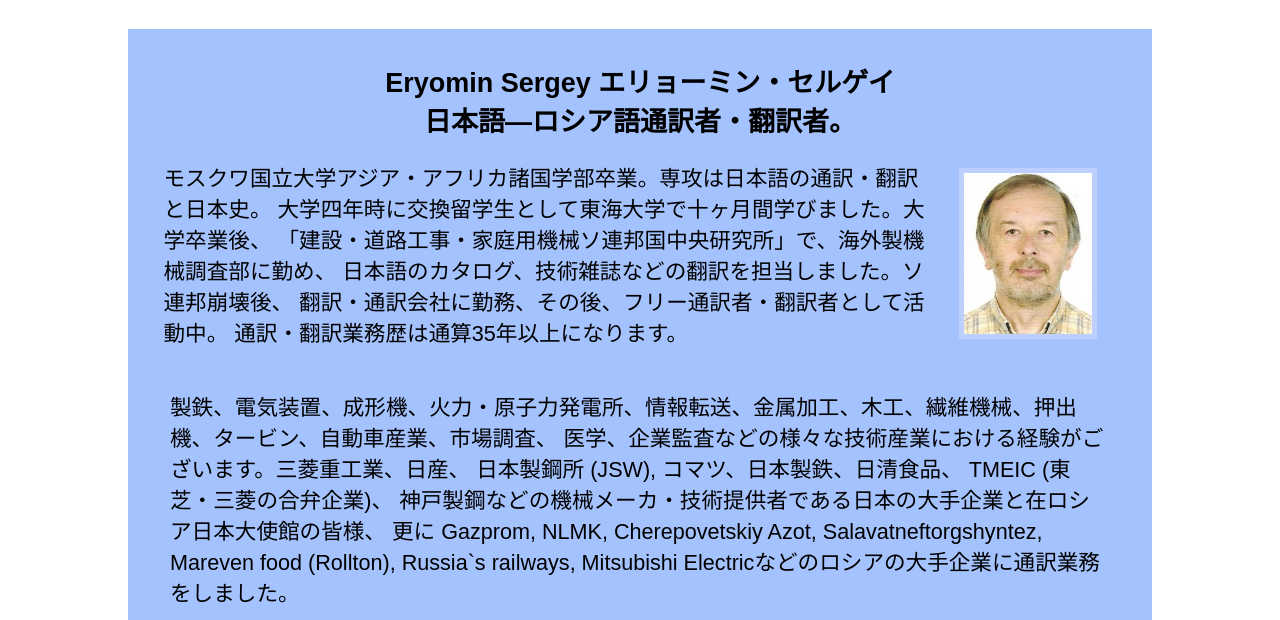
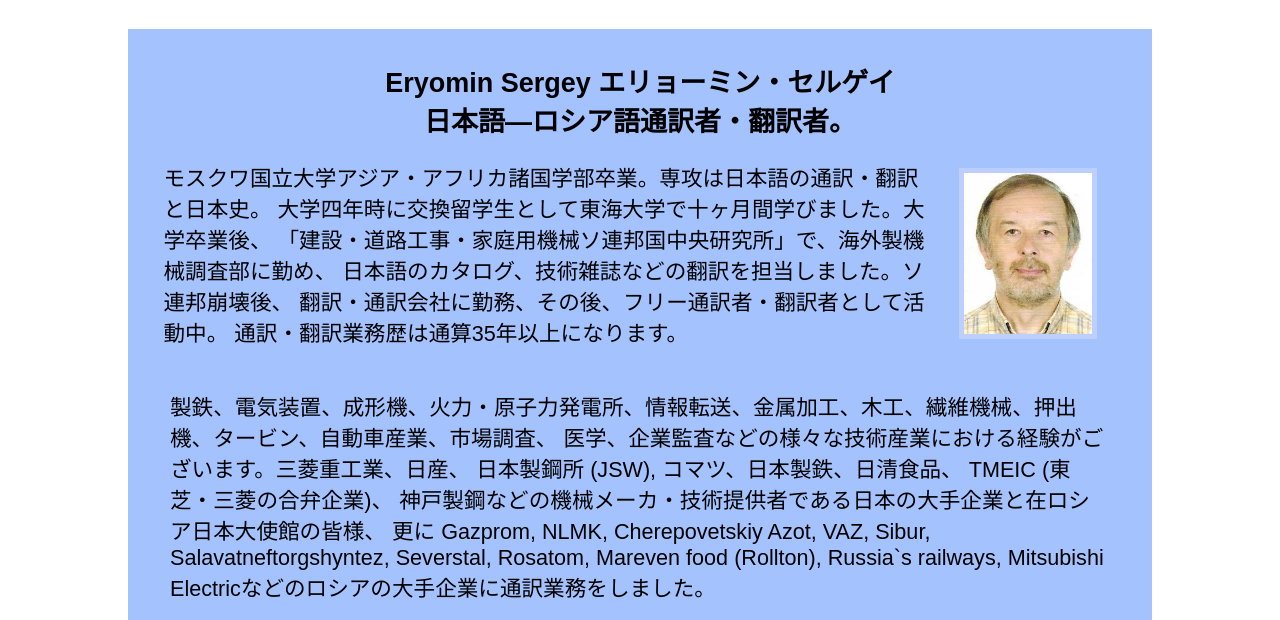
Before and after one commit to grenatson/supatsuyaku, a plain HTML site: page japanese.html in a window 1280 px wide. Shown: the part 100-720 px from the top of the page. Drawn offline with Linux system fonts and the light colour scheme.

Commit message:
companies' names added

```diff
--- a/japanese.html
+++ b/japanese.html
@@ -48,9 +48,7 @@
                         <span class="title jsw">日本製鋼所 (JSW)</span>, <span class="title komatsu">コマツ</span>、日本製鉄、日清食品、
                         <span class="title tmeic">TMEIC (東芝・三菱の合弁企業)</span>、
                         神戸製鋼などの機械メーカ・技術提供者である日本の大手企業と在ロシア日本大使館の皆様、
-                        更に <span class="title gazprom">Gazprom</span>, NLMK, Cherepovetskiy Azot, Salavatneftorgshyntez,
-                        Mareven food (Rollton), <span class="title rrw">Russia`s railways</span>,
-                        Mitsubishi Electricなどのロシアの大手企業に通訳業務をしました。
+                        更に <span class="title gazprom">Gazprom</span>, NLMK, Cherepovetskiy Azot, VAZ, Sibur, Salavatneftorgshyntez, Severstal, Rosatom, Mareven food (Rollton), <span class="title rrw">Russia`s railways</span>, Mitsubishi Electricなどのロシアの大手企業に通訳業務をしました。
                     </p>
                     <div class="row-of-logos">
                         <div class="logo mhi"><img src="images/logos/mitsubishi_heavy_industries.png"></div>
```
